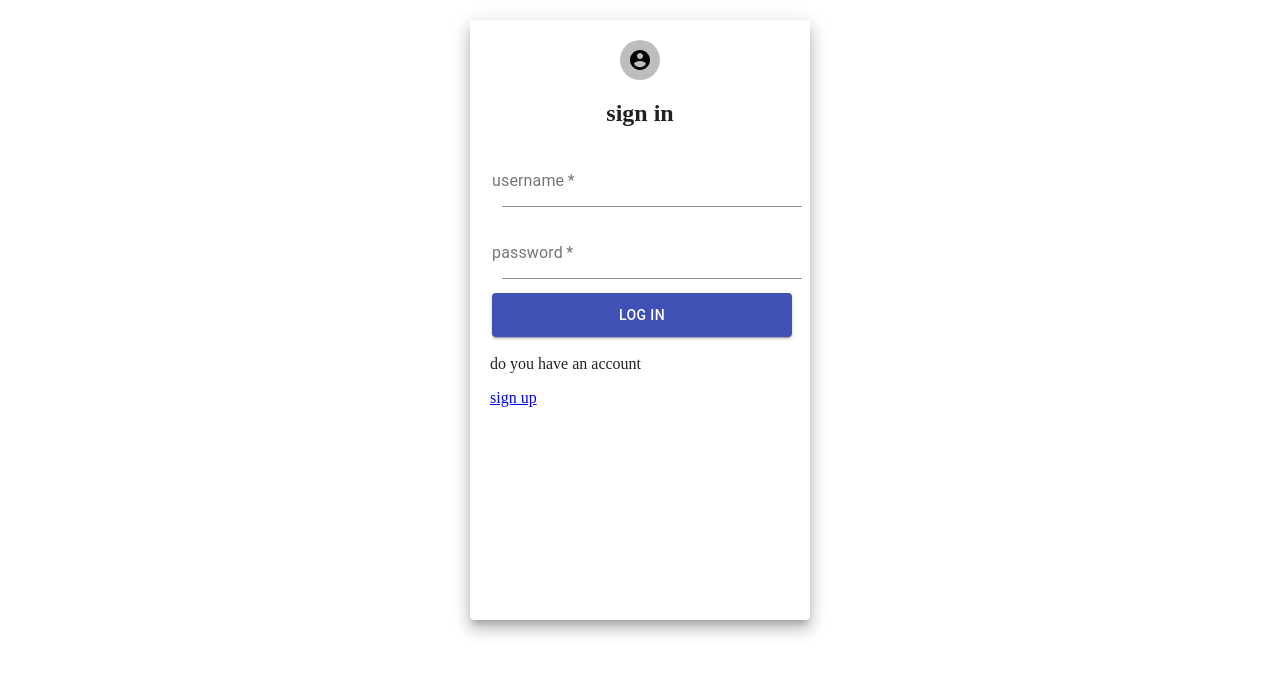
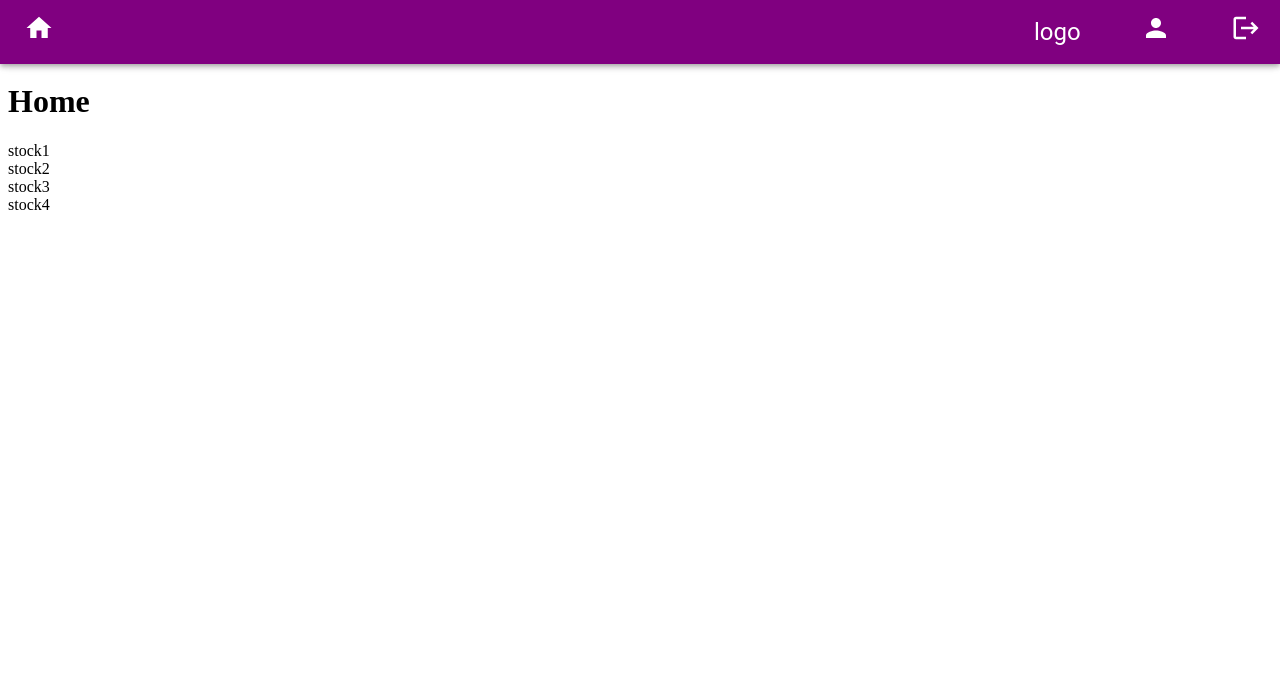
Before and after one commit to Methish07/stocks, a React (Create React App) app: page / in a window 1280 px wide. Shown: the top 674 px of the page. Built offline with nearby package versions, Linux system fonts and the light colour scheme.

Commit message:
commit 5

```diff
--- a/src/App.js
+++ b/src/App.js
@@ -1,13 +1,16 @@
 import React from 'react'
 import Login from './login'
 import Signup from './Signup'
-import { Route,Routes } from 'react-router-dom'
+import Navbar from './navbar'
+import { Route, Routes } from 'react-router-dom'
+import  Home from './Home'
 const App = () => {
   return (
     <div>
       <Routes>
-      <Route path='/' element={<Login/>} exact ></Route>
-      <Route path='signup' element={<Signup/>} ></Route>
+        <Route path='/' element={<Home />} exact ></Route>
+        <Route path='/login' element={<Login />} ></Route>
+        <Route path='signup' element={<Signup />} ></Route>
       </Routes>
     </div>
   )
--- a/src/Signup.js
+++ b/src/Signup.js
@@ -1,22 +1,23 @@
-import { Grid, Paper,TextField, Button, Avatar } from '@material-ui/core'
+import { Grid, Paper, TextField, Button, Avatar } from '@material-ui/core'
 import React from 'react'
 import { Link } from 'react-router-dom'
 import { useState } from 'react'
+import Navbar from './navbar'
 const Signup = () => {
 
-    const [firstname,setfirstname]=useState('');
-    const [lastname,setlastname]=useState('');
-    const [email,setemail]=useState('');
-    const [password,setpassword]=useState('');
+  const [firstname, setfirstname] = useState('');
+  const [lastname, setlastname] = useState('');
+  const [email, setemail] = useState('');
+  const [password, setpassword] = useState('');
 
 
-    const paperstyle={padding:20,height:'70vh',width:300,margin:'20px auto'}
-    const textfieldStyle={padding:10,margin:'2px 2px'}
-    const btnstyle={padding:10,margin:'2px 2px'}
+  const paperstyle = { padding: 20, height: '70vh', width: 300, margin: '90px auto' }
+  const textfieldStyle = { padding: 10, margin: '2px 2px' }
+  const btnstyle = { padding: 10, margin: '2px 2px' }
 
-const submitHandler=(e)=>{
+  const submitHandler = (e) => {
     e.preventDefault();
-    console.log(firstname,lastname,email,password);
+    console.log(firstname, lastname, email, password);
     setemail('');
     setfirstname('');
     setlastname('');
@@ -25,6 +26,7 @@ const submitHandler=(e)=>{
 
   return (
     <div>
+      <Navbar />
       <Grid alignContent='center'>
         <Paper style={paperstyle}>
           <Avatar></Avatar>
@@ -35,7 +37,7 @@ const submitHandler=(e)=>{
               placeholder='enter firstname'
               fullWidth
               style={textfieldStyle}
-                 onChange={(e)=>{setfirstname(e.target.value)}}
+              onChange={(e) => { setfirstname(e.target.value) }}
               value={firstname}
               required
             />
@@ -46,7 +48,7 @@ const submitHandler=(e)=>{
               fullWidth
               style={textfieldStyle}
               value={lastname}
-                 onChange={(e)=>{setlastname(e.target.value)}}
+              onChange={(e) => { setlastname(e.target.value) }}
               required
             />
             <TextField
@@ -57,7 +59,7 @@ const submitHandler=(e)=>{
               style={textfieldStyle}
               type="email"
               value={email}
-                 onChange={(e)=>{setemail(e.target.value)}}
+              onChange={(e) => { setemail(e.target.value) }}
               required></TextField>
             <TextField
               id="pasword"
@@ -67,14 +69,14 @@ const submitHandler=(e)=>{
               fullWidth
               style={textfieldStyle}
               value={password}
-                  onChange={(e)=>{setpassword(e.target.value)}}
+              onChange={(e) => { setpassword(e.target.value) }}
               required
             />
             <Button type='submit' variant="contained" fullWidth color='secondary' style={btnstyle} >
               sign up
             </Button>
           </form>
-                <span><p>already having an account</p><Link to='/'>login</Link></span>
+          <span><p>already having an account</p><Link to='/login'>login</Link></span>
         </Paper>
       </Grid>
     </div>
--- a/src/home.js
+++ b/src/home.js
@@ -1,8 +1,29 @@
+import { Grid, Typography } from '@material-ui/core'
 import React from 'react'
+import Navbar from './navbar'
+import { useState } from 'react'
+const Home = () => {
+  const [stocks,setstocks]=useState(["stock1","stock2","stock3","stock4"]);
 
-const Home = () => {
   return (
-    <div>Home</div>
+    <div>
+      <Navbar />
+      <br></br>
+      <br></br>
+      <br></br>
+      <h1>Home</h1>
+      {
+        stocks.map((i)=>{
+          return(
+            <Grid container key={i}>
+          <Grid item>
+            <Typography variant='p'>{i}</Typography>
+          </Grid>
+          </Grid>
+          )
+        })
+      }
+    </div>
   )
 }
 
--- a/src/index.css
+++ b/src/index.css
@@ -0,0 +1,3 @@
+.logo_img{
+width: 100px;
+}
--- a/src/login.js
+++ b/src/login.js
@@ -1,13 +1,14 @@
 import React from 'react'
-import { Avatar, Grid,Paper, TextField, Button } from '@material-ui/core'
+import { Avatar, Grid, Paper, TextField, Button } from '@material-ui/core'
 import './index.css'
 import { Link } from 'react-router-dom'
 import { useState } from 'react'
+import Navbar from './navbar'
 const Login = () => {
-  const [username,setusername]=useState('');
-  const [password,setpassword]=useState('');
+  const [username, setusername] = useState('');
+  const [password, setpassword] = useState('');
 
-  const submitHandler=(e)=>{
+  const submitHandler = (e) => {
     e.preventDefault();
     console.log(username);
     console.log(password);
@@ -17,15 +18,16 @@ const Login = () => {
 
   }
 
-    const paperstyle={padding:20,height:'70vh',width:300,margin:'20px auto'}
-    const textfieldStyle={padding:10,margin:'2px 2px'}
-    const btnstyle={padding:10,margin:'2px 2px'}
+  const paperstyle = { padding: 20, height: '70vh', width: 300, margin: '90px auto' }
+  const textfieldStyle = { padding: 10, margin: '2px 2px' }
+  const btnstyle = { padding: 10, margin: '2px 2px' }
   return (
     <div>
+      <Navbar />
       <Grid >
         <Paper style={paperstyle} elevation={10}>
           <Grid align='center'>
-                  <Avatar ><svg xmlns="http://www.w3.org/2000/svg" height="24" viewBox="0 0 24 24" width="24"><path d="M0 0h24v24H0z" fill="none"/><path d="M12 2C6.48 2 2 6.48 2 12s4.48 10 10 10 10-4.48 10-10S17.52 2 12 2zm0 3c1.66 0 3 1.34 3 3s-1.34 3-3 3-3-1.34-3-3 1.34-3 3-3zm0 14.2c-2.5 0-4.71-1.28-6-3.22.03-1.99 4-3.08 6-3.08 1.99 0 5.97 1.09 6 3.08-1.29 1.94-3.5 3.22-6 3.22z"/></svg></Avatar>
+            <Avatar ><svg xmlns="http://www.w3.org/2000/svg" height="24" viewBox="0 0 24 24" width="24"><path d="M0 0h24v24H0z" fill="none" /><path d="M12 2C6.48 2 2 6.48 2 12s4.48 10 10 10 10-4.48 10-10S17.52 2 12 2zm0 3c1.66 0 3 1.34 3 3s-1.34 3-3 3-3-1.34-3-3 1.34-3 3-3zm0 14.2c-2.5 0-4.71-1.28-6-3.22.03-1.99 4-3.08 6-3.08 1.99 0 5.97 1.09 6 3.08-1.29 1.94-3.5 3.22-6 3.22z" /></svg></Avatar>
             <h2>sign in</h2>
           </Grid>
           <form onSubmit={submitHandler}>
@@ -35,7 +37,7 @@ const Login = () => {
               placeholder='enter username'
               fullWidth
               style={textfieldStyle}
-                 onChange={(e)=>{setusername(e.target.value)}}
+              onChange={(e) => { setusername(e.target.value) }}
               value={username}
               required
             />
@@ -46,7 +48,7 @@ const Login = () => {
               type='password'
               fullWidth
               style={textfieldStyle}
-                  onChange={(e)=>{setpassword(e.target.value)}}
+              onChange={(e) => { setpassword(e.target.value) }}
               value={password}
               required
             />
--- /dev/null
+++ b/src/navbar.js
@@ -0,0 +1,27 @@
+import { AppBar } from '@mui/material'
+import {  Link, Toolbar, Typography } from '@material-ui/core'
+import React from 'react'
+import HomeIcon from '@mui/icons-material/Home';
+import PersonIcon from '@mui/icons-material/Person';
+import LogoutIcon from '@mui/icons-material/Logout';
+
+const Navbar = () => {
+    const linkStyle = { color: 'white',  marginLeft: 60, }
+    const AppbarStyle={display:'flex',justifyContent:'spaceBetween',backgroundColor:'purple'}
+    const startlinkStyle={Color:'black',marginRight:460}
+    const logo_style={color:'white',fontSize:30}
+    return (
+        <div>
+            <AppBar position='fixed' style={AppbarStyle} >
+                <Toolbar>
+                    <Typography variant='h5' style={startlinkStyle}><Link href='/' style={startlinkStyle}><HomeIcon style={logo_style} /></Link></Typography>
+                    <Typography variant='h5'><Link style={linkStyle}>logo</Link></Typography>
+                    <Typography variant='h5'><Link href='/login' style={linkStyle}><PersonIcon style={{color:'white',fontSize:30}} /></Link></Typography>
+                    <Typography variant='h5' ><Link href='/' style={linkStyle}><LogoutIcon style={{color:'white',fontSize:30}} /></Link></Typography>
+                </Toolbar>
+            </AppBar>
+        </div>
+    )
+}
+
+export default Navbar
```
Also changed, not shown: package.json (+6 -4 lines), src/logo.png (added), 1 other file (tests, documents, lock files or other folders). Lines whose indentation alone changed are shown as unchanged.
